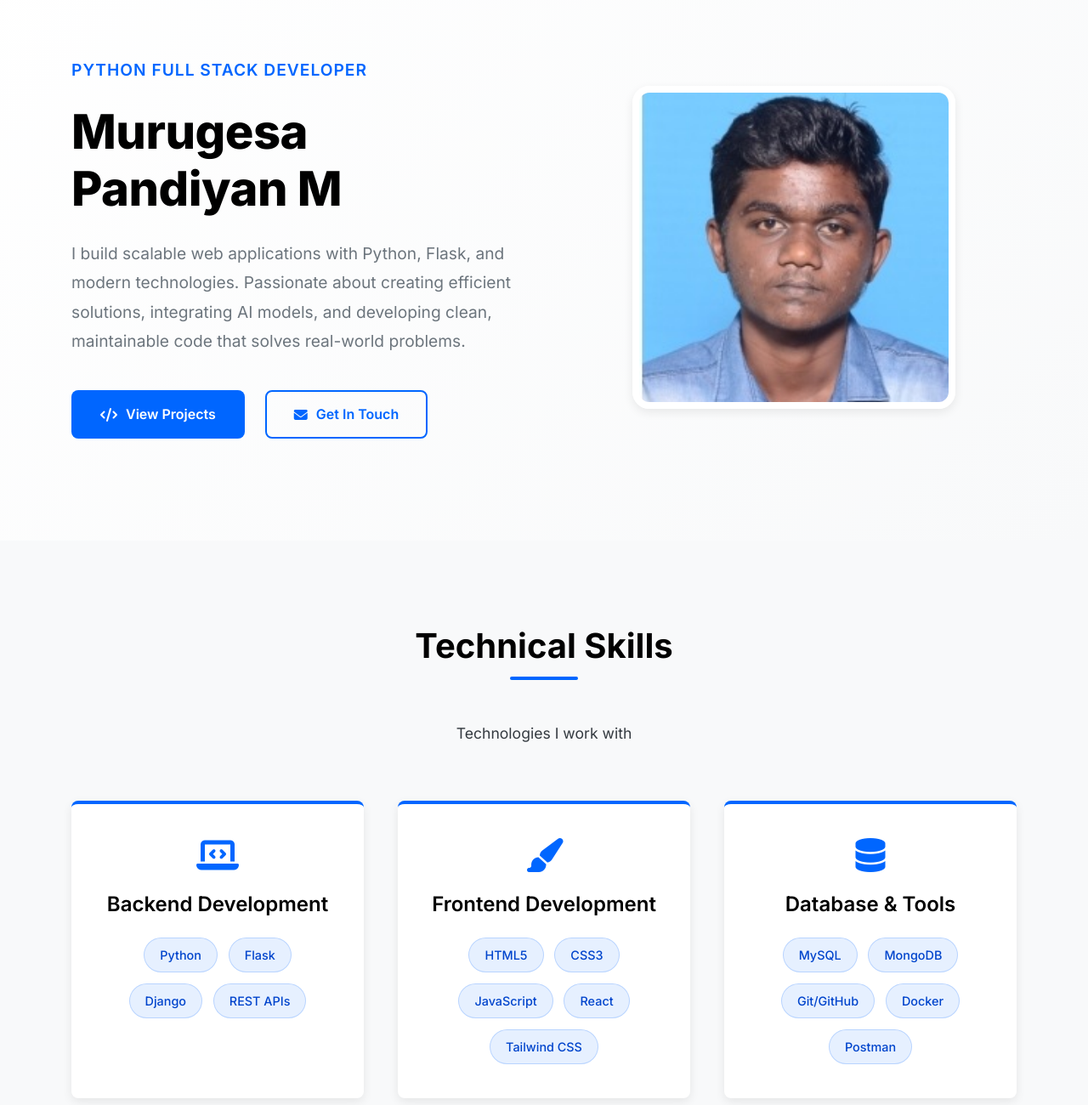
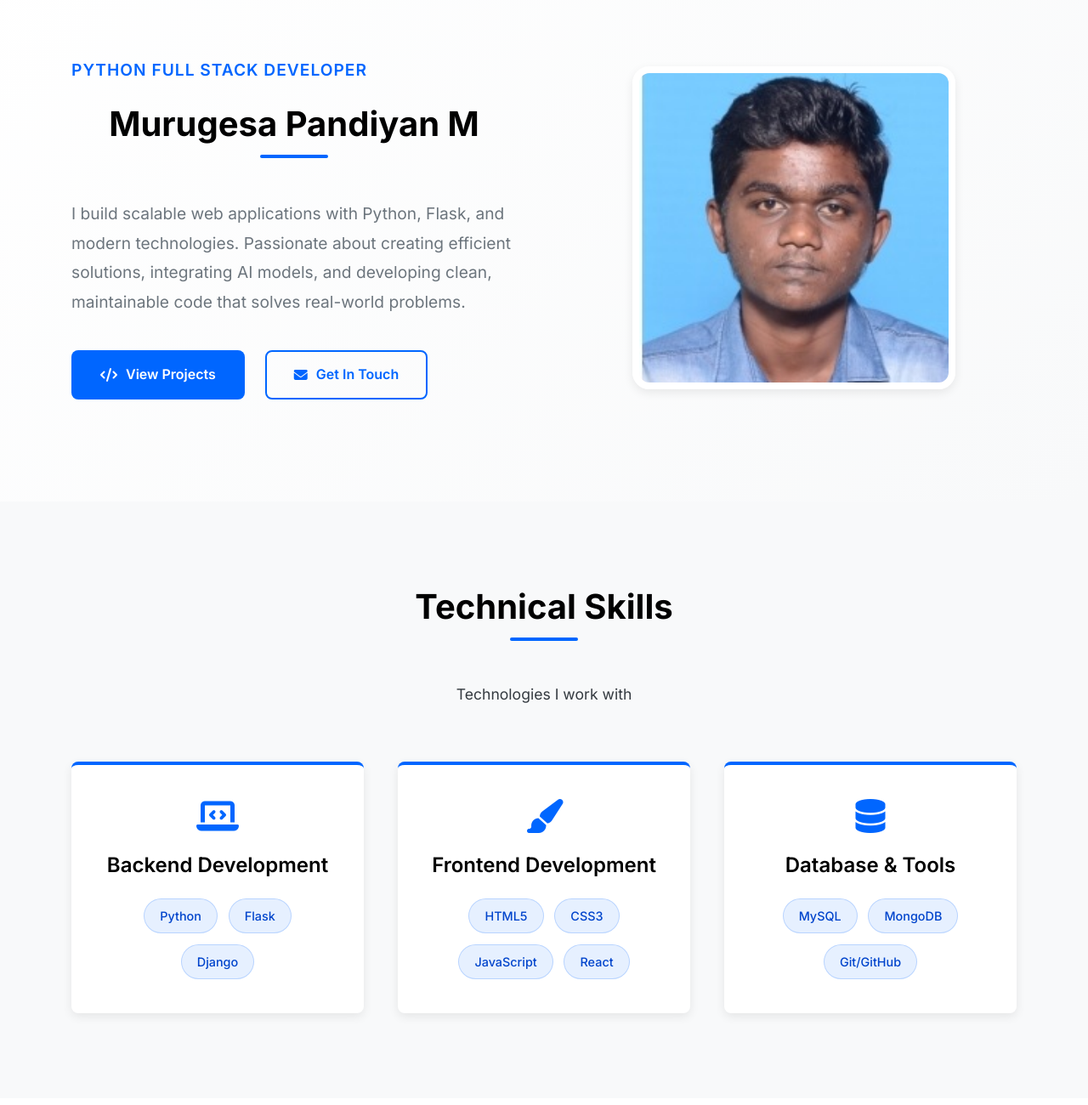
Before and after one commit to nezha-cloud/Portfolio, a plain HTML site: page index.html in a window 1280 px wide. Shown: the part 140-1440 px from the top of the page at 85% size. Drawn offline with Linux system fonts and the light colour scheme; files whose address does not match are found by name.

Commit message:
Update index.html

```diff
--- a/index.html
+++ b/index.html
@@ -798,7 +798,7 @@
             <div class="hero-content">
                 <div class="hero-text">
                     <p class="hero-subtitle">Python Full Stack Developer</p>
-                   <p> <h1>Murugesa Pandiyan M</h1></p>
+                   <p> <h2>Murugesa Pandiyan M</h2></p>
                     <p class="hero-description">
                         I build scalable web applications with Python, Flask, and modern technologies.
                         Passionate about creating efficient solutions, integrating AI models, and
@@ -839,7 +839,7 @@
                         <span class="skill-item">Python</span>
                         <span class="skill-item">Flask</span>
                         <span class="skill-item">Django</span>
-                        <span class="skill-item">REST APIs</span>
+
 
                     </div>
                 </div>
@@ -854,7 +854,7 @@
                         <span class="skill-item">CSS3</span>
                         <span class="skill-item">JavaScript</span>
                         <span class="skill-item">React</span>
-                        <span class="skill-item">Tailwind CSS</span>
+
                     </div>
                 </div>
 
@@ -867,8 +867,7 @@
                         <span class="skill-item">MySQL</span>
                         <span class="skill-item">MongoDB</span>
                         <span class="skill-item">Git/GitHub</span>
-                        <span class="skill-item">Docker</span>
-                        <span class="skill-item">Postman</span>
+
                     </div>
                 </div>
             </div>
@@ -1052,11 +1051,7 @@
                 </div>
             </div>
 
-            <div class="download-cv animate-on-scroll">
-                <a href="image\MURUGESA PANDIYAN M.pdf" class="btn btn-outline">
-                    <i class="fas fa-download"></i> Download Resume
-                </a>
-            </div>
+
         </div>
     </section>
 
```
